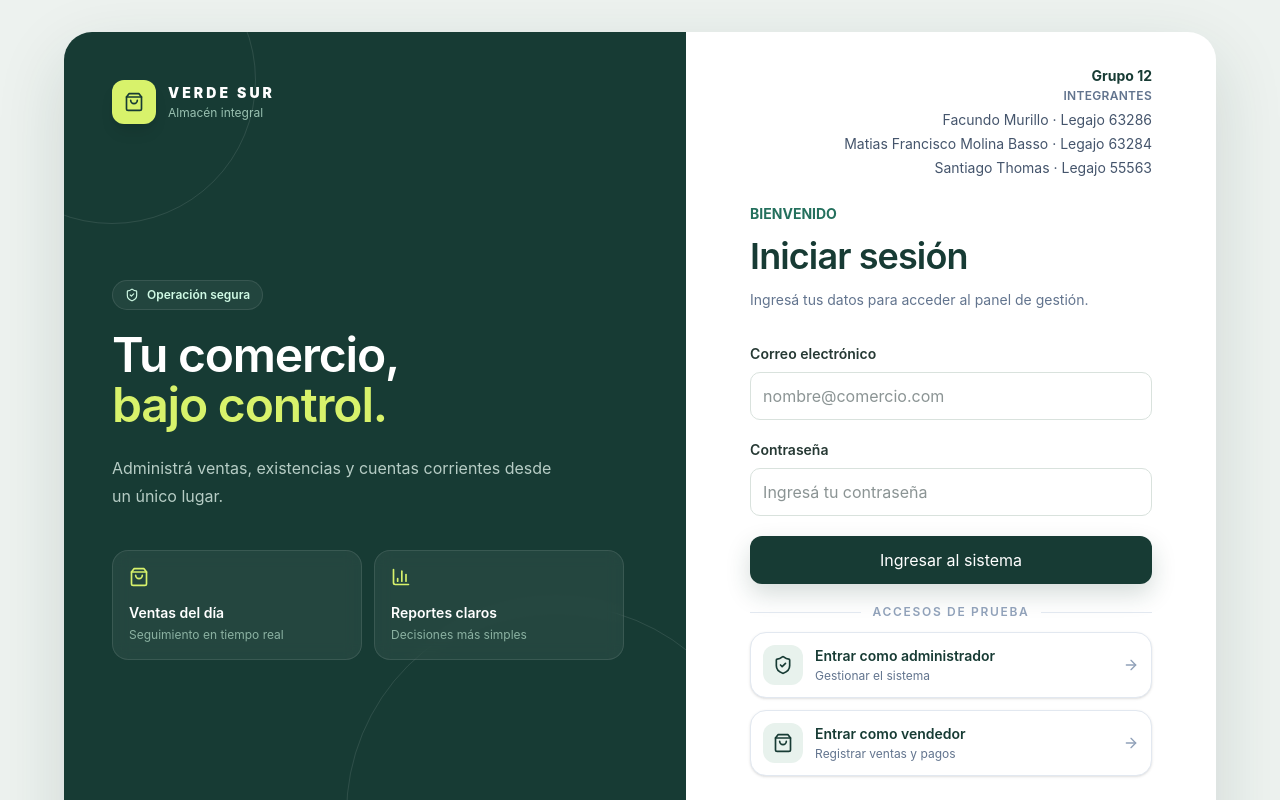
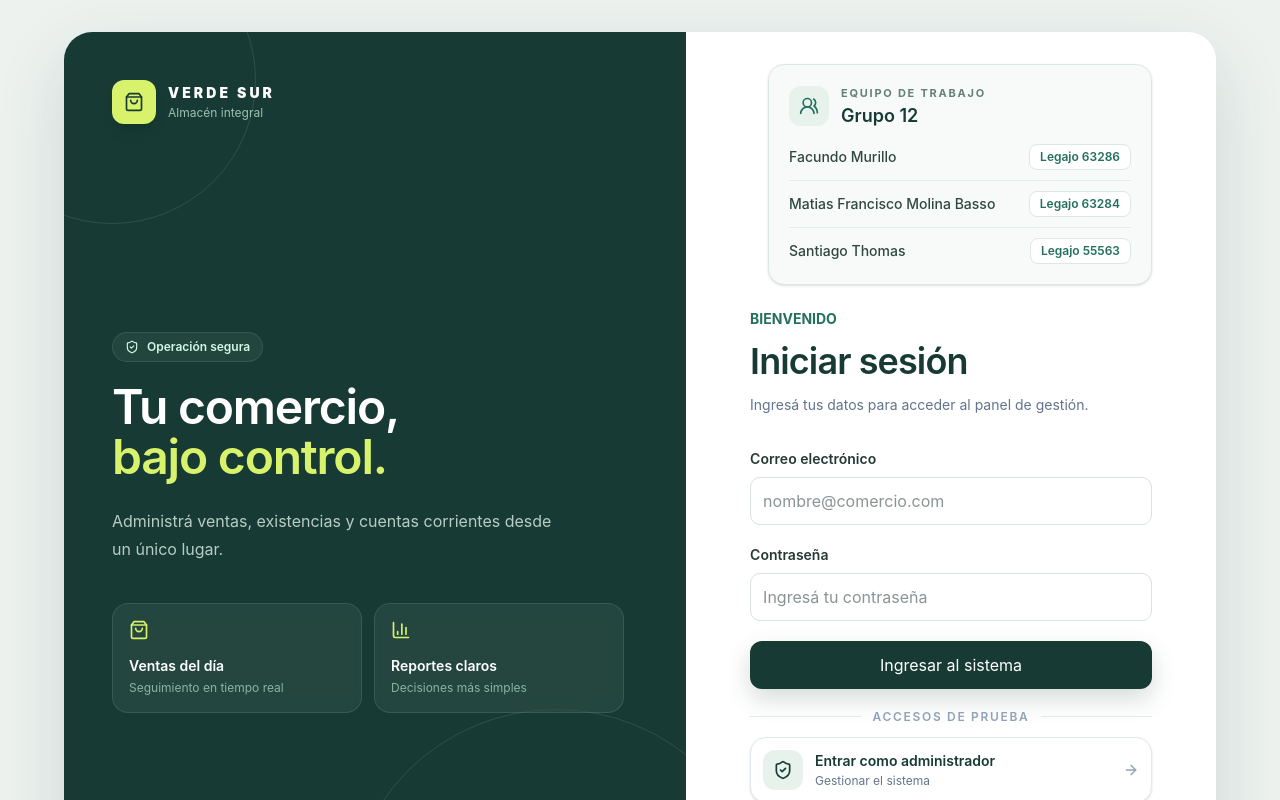
Before and after one commit to matiasmol21/2DO-Parcial-Programacion-IV, a Next.js app: page /login in a window 1280 px wide. Shown: the top 800 px of the page. Built offline with nearby package versions, Linux system fonts and the light colour scheme.

Commit message:
Polish login group card

```diff
--- a/app/login/page.tsx
+++ b/app/login/page.tsx
@@ -3,7 +3,13 @@ import { Button } from "@/components/ui/button";
 import { Input } from "@/components/ui/input";
 import { useRef, useState } from "react";
 import { useRouter } from "next/navigation";
-import { BarChart3, ArrowRight, ShieldCheck, ShoppingBag } from "lucide-react";
+import {
+  ArrowRight,
+  BarChart3,
+  ShieldCheck,
+  ShoppingBag,
+  UsersRound,
+} from "lucide-react";
 
 export default function Login() {
   const router = useRouter();
@@ -107,16 +113,39 @@ export default function Login() {
         <section className="flex flex-col items-center px-5 py-6 sm:px-12 lg:px-16 lg:py-8">
           <aside
             aria-label="Integrantes del grupo"
-            className="w-full max-w-md text-right text-sm leading-6 text-slate-600"
+            className="ml-auto w-full max-w-sm rounded-2xl border border-[#dce8e2] bg-[#f7faf8] p-4 shadow-sm sm:p-5"
           >
-            <p className="font-bold text-[#173b34]">Grupo 12</p>
-            <p className="text-xs font-semibold uppercase tracking-wide text-slate-500">
-              Integrantes
-            </p>
-            <ul className="mt-1">
-              <li>Facundo Murillo · Legajo 63286</li>
-              <li>Matias Francisco Molina Basso · Legajo 63284</li>
-              <li>Santiago Thomas · Legajo 55563</li>
+            <div className="flex items-center gap-3">
+              <div className="grid h-10 w-10 shrink-0 place-items-center rounded-xl bg-[#e7f2ec] text-[#24705d]">
+                <UsersRound aria-hidden="true" className="h-5 w-5" />
+              </div>
+              <div>
+                <p className="text-[11px] font-bold uppercase tracking-[0.16em] text-[#648176]">
+                  Equipo de trabajo
+                </p>
+                <p className="mt-0.5 text-lg font-semibold leading-6 text-[#173b34]">
+                  Grupo 12
+                </p>
+              </div>
+            </div>
+            <ul className="mt-4 divide-y divide-[#e3ece7]">
+              {[
+                ["Facundo Murillo", "63286"],
+                ["Matias Francisco Molina Basso", "63284"],
+                ["Santiago Thomas", "55563"],
+              ].map(([name, legajo]) => (
+                <li
+                  key={legajo}
+                  className="grid grid-cols-[minmax(0,1fr)_auto] items-center gap-2 py-2.5 first:pt-0 last:pb-0"
+                >
+                  <span className="min-w-0 break-words text-sm font-medium leading-5 text-[#304840]">
+                    {name}
+                  </span>
+                  <span className="whitespace-nowrap rounded-lg border border-[#dce8e2] bg-white px-2.5 py-1 text-xs font-semibold text-[#24705d]">
+                    Legajo {legajo}
+                  </span>
+                </li>
+              ))}
             </ul>
           </aside>
           <div className="my-auto w-full max-w-md py-6">
```
